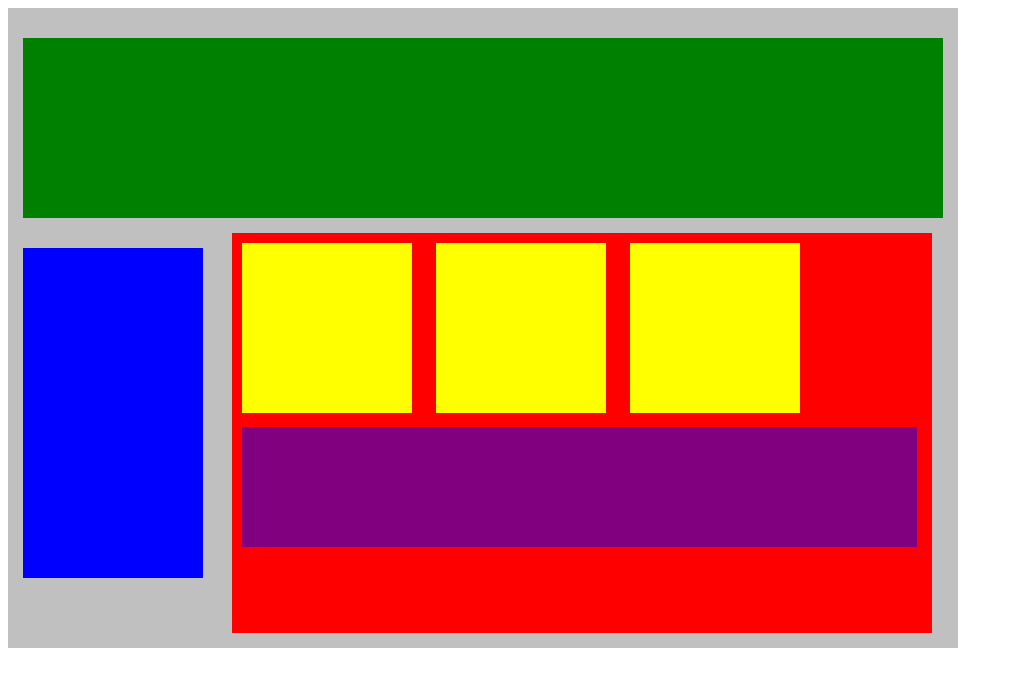
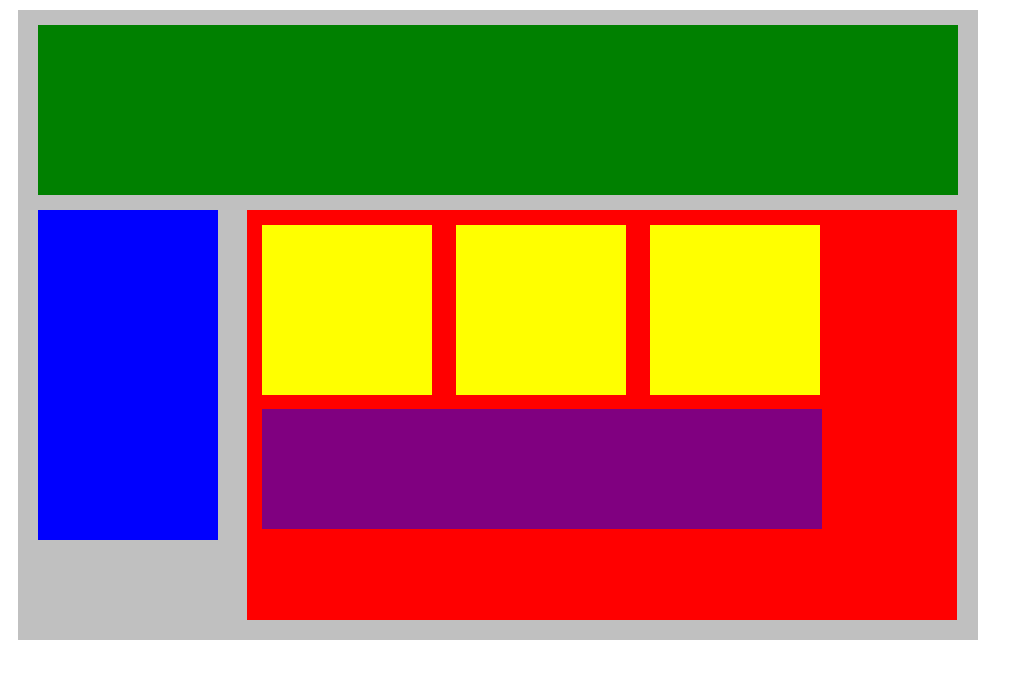
Before and after one commit to Yurochkina/web_fundamentals, a plain HTML site: page css/plottingBlocks/plottingBlocks.html in a window 1280 px wide. Shown: the whole page, without its empty margins (0-1033 px from the left). Drawn offline with Linux system fonts and the light colour scheme.

Commit message:
Improved code

```diff
--- a/css/plottingBlocks/style.css
+++ b/css/plottingBlocks/style.css
@@ -1,16 +1,18 @@
 .container{
     width: 950px;
     background-color: silver;
-    /* margin-top: 15px; */
-    padding-top: 15px;
+    margin: 10px;
+    padding: 5px;
+
 }
 .top-nav {
     height: 150px;
     background-color: green;
-    padding: 15px;
-    /* padding-top: 15px; */
     margin: 15px;
-    /* margin-top: 15px; */
+    padding: 10px;
+    margin-top: 10px;
+    padding-top: 10px;
+
 }
 .side-nav {
     height: 300px;
@@ -19,6 +21,7 @@
     display: inline-block;
     padding: 15px;
     margin: 15px;
+    margin-top: 0px;
     vertical-align: top;
 
 }
@@ -27,9 +30,9 @@
     width: 700px;
     background-color: red;
     display: inline-block;
-    /* vertical-align: top; */
     margin-bottom: 15px;
     margin-left: 10px;
+    padding: 5px;
 }
 .sub-content {
     height: 150px;
@@ -42,7 +45,7 @@
 }
 #advertisement {
     height: 120px;
-    width: 660px;
+    width: 545px;
     background-color: purple;
     padding-left: 15px;
     margin-left: 10px;
```
